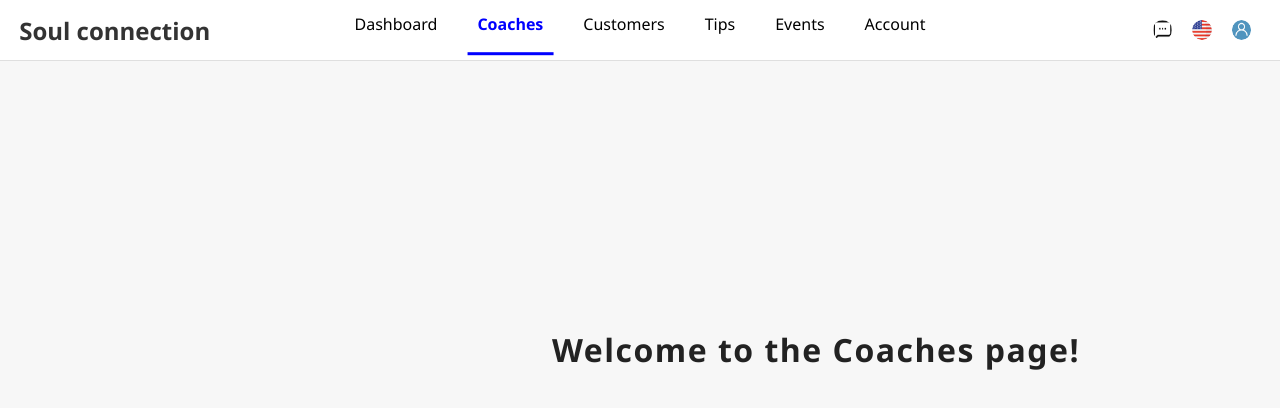
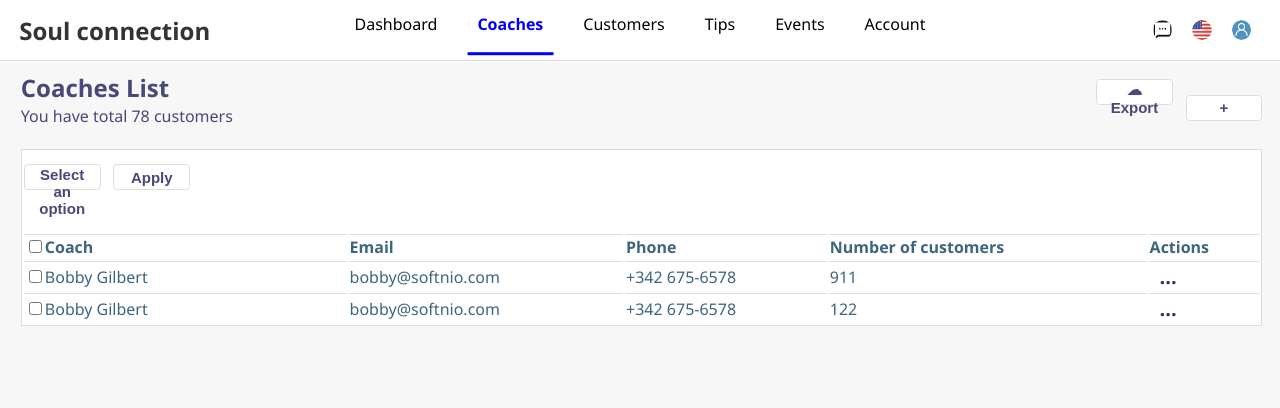
Before and after one commit to Sonny-Fourmont/2024-Epitech-Pool-Project-Survivor, a React (Create React App) app in the folder front/: page /coaches in a window 1280 px wide. Shown: the top 408 px of the page. Built offline with nearby package versions, Linux system fonts and the light colour scheme.

Commit message:
[add] coach list page

```diff
--- a/front/src/App.tsx
+++ b/front/src/App.tsx
@@ -10,7 +10,7 @@ import { Routes, Route, Navigate } from 'react-router-dom';
 
 import Dashboard from './components/dashboardPage/dashboardPage';
 import Login from './components/loginPage/loginPage';
-import Profile from './components/profilePage/profile';
+import Profile from './components/customers/profilePage/profile';
 import Coaches from './components/coachesPage/coaches';
 import CustomersList from './components/customers/customersList';
 import Tips from './components/tipsPage/tipsPage';
--- a/front/src/CSSCustomerList.css
+++ b/front/src/CSSCustomerList.css
@@ -37,3 +37,7 @@
 .clientList th, .clientList td {border-top: 1px solid #ddd;}
 .leftAlign {text-align: left;}
 .interSpace {line-height: 1vh;}
+.space {
+  margin-top: 1vw;
+  margin-bottom: 1vw;
+}
--- /dev/null
+++ b/front/src/components/checkBox/checkBox.tsx
@@ -0,0 +1,29 @@
+/*
+** EPITECH PROJECT, 2024
+** B-SVR-500-LYN-5-1-survivor-killian.cottrelle
+** File description:
+** checkBox
+*/
+
+import React from 'react';
+
+interface CheckboxProps {
+    label: string;
+    checked: boolean;
+    onChange: (checked: boolean) => void;
+}
+
+const Checkbox: React.FC<CheckboxProps> = ({ label, checked, onChange }) => {
+    const handleChange = (event: React.ChangeEvent<HTMLInputElement>) => {
+        onChange(event.target.checked);
+    };
+
+    return (
+        <label>
+            <input type="checkbox" checked={checked} onChange={handleChange} />
+            {label}
+        </label>
+    );
+};
+
+export default Checkbox;
--- a/front/src/components/coachesPage/coaches.tsx
+++ b/front/src/components/coachesPage/coaches.tsx
@@ -5,18 +5,77 @@
 ** coaches
 */
 
-import React from 'react';
+import React, {useState} from 'react';
 import NavBar from '../navbar/Navbar';
+import DropdownButton from "../dropDownButton/dropDownButton";
+import LinkButton from "../linkButton/linkButton";
+import Checkbox from "../checkBox/checkBox";
+import "../../CSSCustomerList.css"
 
-const Coaches: React.FC = () => {
+const options = ["Edit", "Move To Trash", "Bulk Action"];
+
+const CoachesList: React.FC = () => {
+  let fakeCount:number = 78
+  const [isChecked, setIsChecked] = useState<boolean>(false);
+
+  const handleCheckboxChange = (checked: boolean) => {
+    setIsChecked(checked);
+  };
+
+  const handleSelect = (option: string) => {
+    console.log("Bulk Action", option);
+  };
+
   return (
     <>
       <NavBar/>
-      <div>
-        <h1>Welcome to the Coaches page!</h1>
+      <div className="client-size">
+        <div className="text-Flex flexBack">
+          <div className='interSpace'>
+            <h2 className="titleClient">Coaches List</h2>
+            <p className='fakeCounter'>You have total {fakeCount} customers</p>
+          </div>
+          <div>
+            <button className="backButton">☁ Export</button>
+            <button className="backButton">+</button>
+          </div>
+        </div>
+        <div className="container">
+          <table className="clientList">
+            <thead>
+              <div className='buttonAlign space'>
+                <DropdownButton options={options} onSelect={handleSelect}/>
+                <button className='backButton'>Apply</button>
+              </div>
+              <tr className='leftAlign'>
+                <th><Checkbox label="Coach" checked={isChecked} onChange={handleCheckboxChange}/></th>
+                <th>Email</th>
+                <th>Phone</th>
+                <th>Number of customers</th>
+                <th>Actions</th>
+              </tr>
+            </thead>
+            <tbody>
+              <tr>
+                <td><Checkbox label="Bobby Gilbert" checked={isChecked} onChange={handleCheckboxChange}/></td>
+                <td>bobby@softnio.com</td>
+                <td>+342 675-6578</td>
+                <td>911</td>
+                <td><LinkButton link="/coaches" name="..."/></td>
+              </tr>
+              <tr>
+                <td><Checkbox label="Bobby Gilbert" checked={isChecked} onChange={handleCheckboxChange}/></td>
+                <td>bobby@softnio.com</td>
+                <td>+342 675-6578</td>
+                <td>122</td>
+                <td><LinkButton link="/coaches" name="..."/></td>
+              </tr>
+            </tbody>
+          </table>
+        </div>
       </div>
     </>
   );
 };
 
-export default Coaches;
+export default CoachesList;
--- a/front/src/components/customers/customersList.tsx
+++ b/front/src/components/customers/customersList.tsx
@@ -8,54 +8,11 @@
 import React, {useState} from 'react';
 import NavBar from '../navbar/Navbar';
 import DropdownButton from "../dropDownButton/dropDownButton";
-import { NavLink } from "react-router-dom";
+import LinkButton from "../linkButton/linkButton";
+import Checkbox from "../checkBox/checkBox";
 import "../../CSSCustomerList.css"
 
 const options = ["Edit", "Move To Trash", "Bulk Action"];
-
-interface CheckboxProps {
-  label: string;
-  checked: boolean;
-  onChange: (checked: boolean) => void;
-}
-
-interface TripleDotProps {
-  link: string;
-}
-
-const TripleDot: React.FC<TripleDotProps> = ({ link }) => {
-  return (
-    <NavLink
-      to={link}
-      style={({ isActive }) => ({
-        height: "65%",
-        cursor: "pointer",
-        margin: "0 10px",
-        display: "inline-block",
-        borderBottom: isActive ? "solid" : "hidden",
-        fontWeight: isActive ? "bold" : "normal",
-        color: isActive ? "brgb(52, 52, 100)lue" : "rgb(37, 37, 77)",
-        textDecoration: "none",
-        fontSize: "40px"
-      })}
-    >
-      <span>...</span>
-    </NavLink>
-  );
-};
-
-const Checkbox: React.FC<CheckboxProps> = ({ label, checked, onChange }) => {
-  const handleChange = (event: React.ChangeEvent<HTMLInputElement>) => {
-    onChange(event.target.checked);
-  };
-
-  return (
-    <label>
-      <input type="checkbox" checked={checked} onChange={handleChange} />
-      {label}
-    </label>
-  );
-};
 
 const CustomersList: React.FC = () => {
   let fakeCount:number = 932
@@ -86,7 +43,7 @@ const CustomersList: React.FC = () => {
         <div className="container">
           <table className="clientList">
             <thead>
-              <div className='buttonAlign'>
+              <div className='buttonAlign space'>
                 <DropdownButton options={options} onSelect={handleSelect}/>
                 <button className='backButton'>Apply</button>
               </div>
@@ -104,14 +61,14 @@ const CustomersList: React.FC = () => {
                 <td>bobby@softnio.com</td>
                 <td>+342 675-6578</td>
                 <td>visa</td>
-                <td><TripleDot link="/customers/profile"/></td>
+                <td><LinkButton link="/customers/profile" name="..."/></td>
               </tr>
               <tr>
                 <td><Checkbox label="Bobby Gilbert" checked={isChecked} onChange={handleCheckboxChange}/></td>
                 <td>bobby@softnio.com</td>
                 <td>+342 675-6578</td>
                 <td>visa</td>
-                <td><TripleDot link="/customers/profile"/></td>
+                <td><LinkButton link="/customers/profile" name="..."/></td>
               </tr>
             </tbody>
           </table>
--- a/front/src/components/customers/profilePage/profile.tsx
+++ b/front/src/components/customers/profilePage/profile.tsx
@@ -8,6 +8,7 @@
 import React, { useState } from "react";
 import NavBar from "../../navbar/Navbar";
 import StarRating from "../../starRating/starRating"
+import LinkButton from "../../linkButton/linkButton";
 import "../../../CSSProfile.css"
 
 const Profile: React.FC = () => {
@@ -26,7 +27,7 @@ const Profile: React.FC = () => {
       <div className="client-size">
         <div className="text-Flex flexBack">
           <h2 className="titleClient">Customer Details</h2>
-          <button className="backButton">← Back</button>
+          <button className="backButton"><LinkButton link="/customers" name="← Back"/></button>
         </div>
         <div className="container">
           <table className="left">
--- /dev/null
+++ b/front/src/components/linkButton/linkButton.tsx
@@ -0,0 +1,35 @@
+/*
+** EPITECH PROJECT, 2024
+** B-SVR-500-LYN-5-1-survivor-killian.cottrelle
+** File description:
+** linkButton
+*/
+import React from 'react';
+import { NavLink } from "react-router-dom";
+
+interface LinkButtonProps {
+    link: string;
+    name: string;
+}
+
+const LinkButton: React.FC<LinkButtonProps> = ({ link, name }) => {
+return (
+        <NavLink
+        to={link}
+        style={({ isActive }) => ({
+            textDecoration: "none",
+            height: "65%",
+            cursor: "pointer",
+            margin: "0 10px",
+            display: "inline-block",
+            fontWeight: "bold",
+            color: isActive ? "rgb(52, 52, 100)" : "rgb(37, 37, 77)",
+            fontSize: "20px"
+        })}
+        >
+        <span>{name}</span>
+        </NavLink>
+    );
+};
+
+export default LinkButton;
--- a/front/src/index.css
+++ b/front/src/index.css
@@ -39,6 +39,10 @@ table {
     opacity: 1;
     transform: translateY(0);
   }
+}
+
+p {
+  text-decoration: none;
 }
 
 img {
```
Also changed, not shown: front/src/components/profilePage/profile.tsx (deleted, +0 -133 lines).
